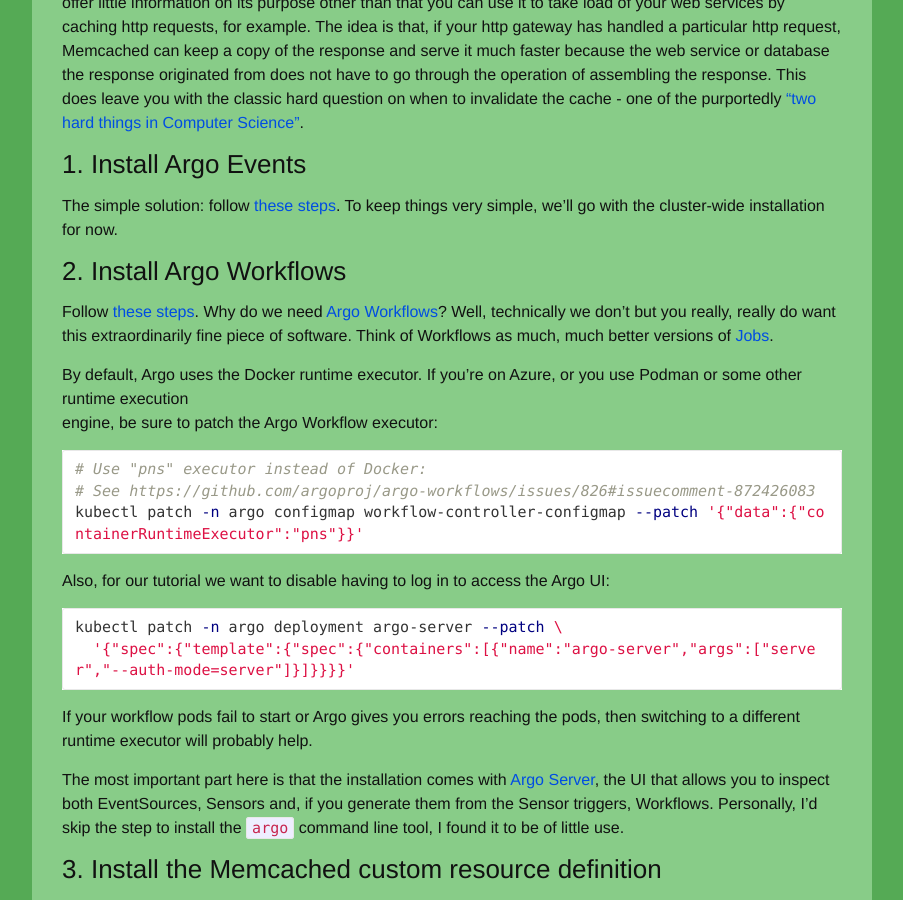
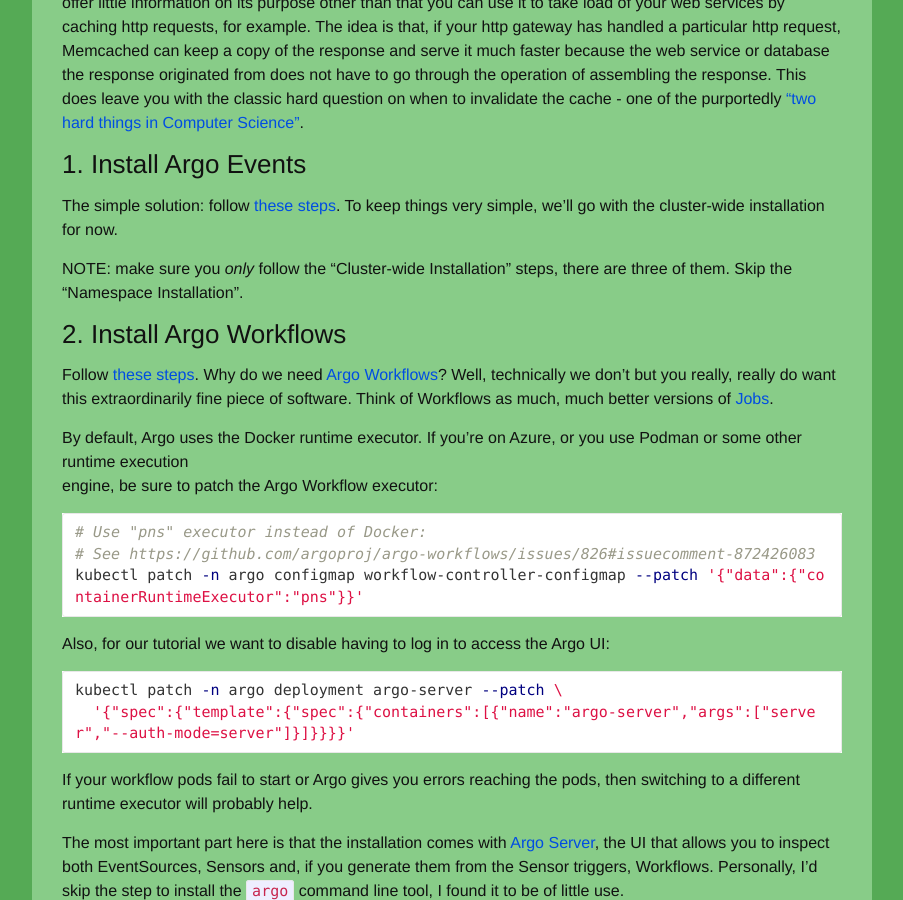
Before and after one commit to reinvantveer/reinvantveer.github.io, a Jekyll site: the page built from _posts/2022-01-29-easier-operator.md, in a window 1280 px wide and 900 px high, scrolled down 4822 px. Shown: the whole window, without its empty margins (188-1091 px from the left). Built offline with Jekyll 4.4.1, drawn with Linux system fonts in a browser that asks for light colours; comment, search, counter and statistics services are not loaded.

Commit message:
caveat: install only cluster-wide steps
Signed-off-by: reinvantveer <rein@vantveer.me>

```diff
--- a/_posts/2022-01-29-easier-operator.md
+++ b/_posts/2022-01-29-easier-operator.md
@@ -184,6 +184,9 @@
 follow [these steps](https://argoproj.github.io/argo-events/installation/#cluster-wide-installation). To keep things
 very simple, we'll go with the cluster-wide installation for now.
 
+NOTE: make sure you _only_ follow the "Cluster-wide Installation" steps, there are three of them. Skip the "Namespace
+Installation".
+
 ### 2. Install Argo Workflows
 
 Follow [these steps](https://argoproj.github.io/argo-workflows/quick-start/). Why do we
```
